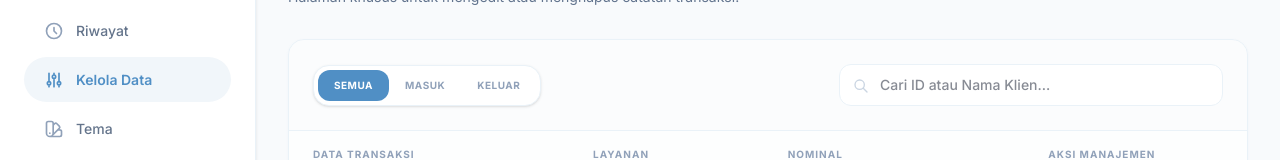
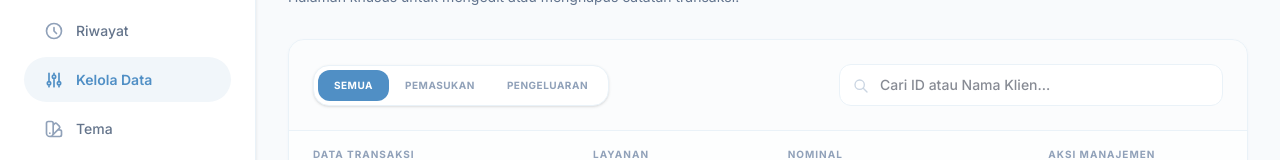
Before and after one commit to MakdumIbrohim/mifabye-finance, a Next.js app: page /manage in a window 1280 px wide. Shown: the part 145-305 px from the top of the page. Built offline with nearby package versions, Linux system fonts and the light colour scheme; no server answers.

Commit message:
refactor: rename transaction types from Uang Masuk/Keluar to Pemasukan/Pengeluaran across UI and API logic

```diff
--- a/app/(dashboard)/dashboard/page.tsx
+++ b/app/(dashboard)/dashboard/page.tsx
@@ -125,7 +125,13 @@ export default function DashboardPage() {
             <p>Harap periksa detail berikut sebelum menyimpan data ke sistem:</p>
             <div className="bg-subtle p-4 rounded-2xl space-y-2 border border-border-light">
               <div className="flex justify-between">
-                <span className="text-slate-400 font-medium">Nominal:</span>
+                <span className="text-slate-400 font-medium text-xs">Jenis Transaksi:</span>
+                <span className={`text-xs font-bold uppercase ${transactionType === "in" ? "text-primary" : "text-red-500"}`}>
+                  {transactionType === "in" ? "Pemasukan" : "Pengeluaran"}
+                </span>
+              </div>
+              <div className="flex justify-between">
+                <span className="text-slate-400 font-medium text-xs">Nominal:</span>
                 <span className={`font-bold ${transactionType === "in" ? "text-primary" : "text-red-500"}`}>
                    Rp {Number(formData.jumlah.replace(/[^0-9]/g, "")).toLocaleString("id-ID")}
                 </span>
@@ -176,7 +182,7 @@ export default function DashboardPage() {
                   transactionType === "in" ? "bg-white text-primary shadow-sm shadow-primary/10" : "text-slate-400 hover:text-slate-600"
                 }`}
               >
-                Uang Masuk
+                Pemasukan
               </button>
               <button
                 type="button"
@@ -185,7 +191,7 @@ export default function DashboardPage() {
                   transactionType === "out" ? "bg-white text-red-500 shadow-sm shadow-red-500/10" : "text-slate-400 hover:text-slate-600"
                 }`}
               >
-                Uang Keluar
+                Pengeluaran
               </button>
             </div>
 
@@ -392,12 +398,12 @@ export default function DashboardPage() {
                       <tr key={t.id} className="hover:bg-subtle/50 transition-all group">
                         <td className="px-6 py-4">
                           <div className="flex items-center gap-3">
-                            <div className={`w-9 h-9 rounded-xl flex items-center justify-center ${t.jenis_transaksi === "Uang Masuk" ? "bg-primary-light text-primary" : "bg-red-50 text-red-500"}`}>
-                              {t.jenis_transaksi === "Uang Masuk" ? <svg className="w-5 h-5" fill="none" stroke="currentColor" viewBox="0 0 24 24"><path strokeLinecap="round" strokeLinejoin="round" strokeWidth={2} d="M16 17l-4 4m0 0l-4-4m4 4V3" /></svg> : <svg className="w-5 h-5" fill="none" stroke="currentColor" viewBox="0 0 24 24"><path strokeLinecap="round" strokeLinejoin="round" strokeWidth={2} d="M8 7l4-4m0 0l4 4m-4-4v18" /></svg>}
+                            <div className={`w-9 h-9 rounded-xl flex items-center justify-center ${t.jenis_transaksi === "Pemasukan" ? "bg-primary-light text-primary" : "bg-red-50 text-red-500"}`}>
+                              {t.jenis_transaksi === "Pemasukan" ? <svg className="w-5 h-5" fill="none" stroke="currentColor" viewBox="0 0 24 24"><path strokeLinecap="round" strokeLinejoin="round" strokeWidth={2} d="M16 17l-4 4m0 0l-4-4m4 4V3" /></svg> : <svg className="w-5 h-5" fill="none" stroke="currentColor" viewBox="0 0 24 24"><path strokeLinecap="round" strokeLinejoin="round" strokeWidth={2} d="M8 7l4-4m0 0l4 4m-4-4v18" /></svg>}
                             </div>
                             <div>
                                 <p className="text-sm font-bold text-slate-800">{t.nama_klien}</p>
-                                <p className="text-[10px] text-slate-400 font-medium">{t.asal_instansi} • {t.jenis_layanan}</p>
+                                <p className="text-[10px] text-slate-400 font-medium">{t.id} • {t.asal_instansi}</p>
                             </div>
                           </div>
                         </td>
@@ -407,8 +413,8 @@ export default function DashboardPage() {
                           </span>
                         </td>
                         <td className="px-6 py-4 text-right">
-                          <p className={`text-sm font-bold ${t.jenis_transaksi === "Uang Masuk" ? "text-primary" : "text-red-500"}`}>
-                            {t.jenis_transaksi === "Uang Masuk" ? "+" : "-"}{formatCurrency(t.nominal)}
+                          <p className={`text-sm font-bold ${t.jenis_transaksi === "Pemasukan" ? "text-primary" : "text-red-500"}`}>
+                            {t.jenis_transaksi === "Pemasukan" ? "+" : "-"}{formatCurrency(t.nominal)}
                           </p>
                         </td>
                       </tr>
--- a/app/(dashboard)/manage/page.tsx
+++ b/app/(dashboard)/manage/page.tsx
@@ -241,8 +241,8 @@ export default function ManagePage() {
         <div className="p-6 border-b border-border-light flex flex-col sm:flex-row sm:items-center justify-between gap-4 bg-slate-50/50">
           <div className="flex bg-white p-1 rounded-xl w-fit border border-border-light shadow-sm">
             <button onClick={() => setFilter("all")} className={`px-4 py-2 text-[10px] font-bold rounded-lg transition-all uppercase tracking-wider ${filter === "all" ? "bg-primary text-white" : "text-slate-400"}`}>Semua</button>
-            <button onClick={() => setFilter("in")} className={`px-4 py-2 text-[10px] font-bold rounded-lg transition-all uppercase tracking-wider ${filter === "in" ? "bg-primary text-white" : "text-slate-400"}`}>Masuk</button>
-            <button onClick={() => setFilter("out")} className={`px-4 py-2 text-[10px] font-bold rounded-lg transition-all uppercase tracking-wider ${filter === "out" ? "bg-primary text-white" : "text-slate-400"}`}>Keluar</button>
+            <button onClick={() => setFilter("in")} className={`px-4 py-2 text-[10px] font-bold rounded-lg transition-all uppercase tracking-wider ${filter === "in" ? "bg-primary text-white" : "text-slate-400"}`}>Pemasukan</button>
+            <button onClick={() => setFilter("out")} className={`px-4 py-2 text-[10px] font-bold rounded-lg transition-all uppercase tracking-wider ${filter === "out" ? "bg-primary text-white" : "text-slate-400"}`}>Pengeluaran</button>
           </div>
           <div className="relative flex-1 max-w-sm">
             <input
--- a/app/api/finance/route.ts
+++ b/app/api/finance/route.ts
@@ -27,7 +27,7 @@ export async function POST(request: Request) {
         jenis_layanan: body.layanan || "-",
         nominal: Number(body.jumlah?.toString().replace(/[^0-9]/g, "")) || 0,
         catatan: body.catatan || "",
-        jenis_transaksi: body.transactionType === "in" || body.jenis_transaksi === "Uang Masuk" ? "Uang Masuk" : "Uang Keluar"
+        jenis_transaksi: body.transactionType === "in" || body.jenis_transaksi === "Pemasukan" || body.jenis_transaksi === "Uang Masuk" ? "Pemasukan" : "Pengeluaran"
       };
     }
 
--- a/lib/finance-utils.ts
+++ b/lib/finance-utils.ts
@@ -52,11 +52,11 @@ export const calculateChartData = (transactions: Transaction[]) => {
     });
 
     const income = dayTransactions
-      .filter((t) => t.jenis_transaksi === "Uang Masuk")
+      .filter((t) => t.jenis_transaksi === "Pemasukan")
       .reduce((sum, t) => sum + t.nominal, 0);
 
     const expense = dayTransactions
-      .filter((t) => t.jenis_transaksi === "Uang Keluar")
+      .filter((t) => t.jenis_transaksi === "Pengeluaran")
       .reduce((sum, t) => sum + t.nominal, 0);
 
     result.push({
```
